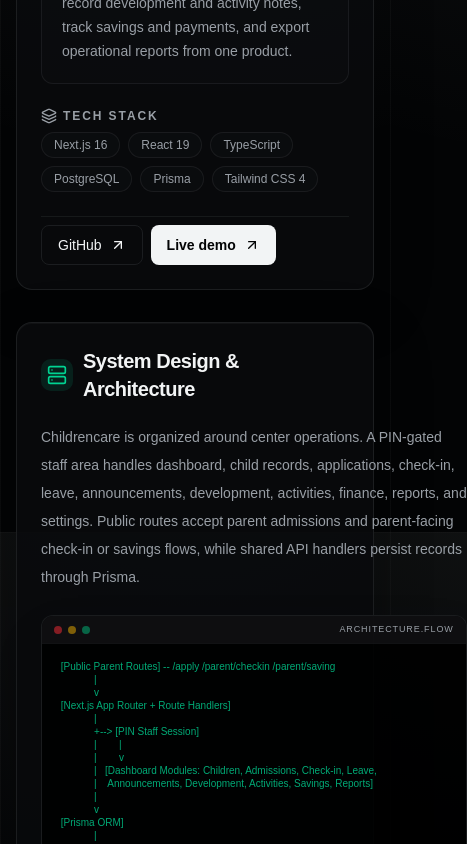
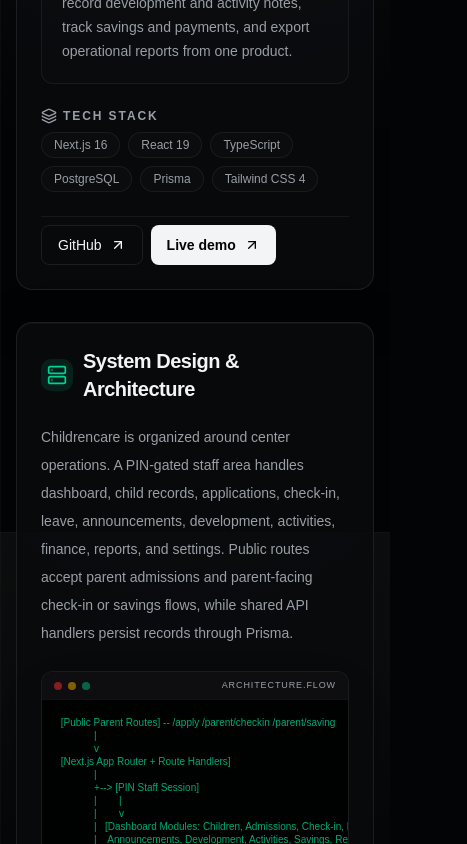
Before and after one commit to Pachara2332/portfolio, a Next.js app: page /projects/childcare-dashboard in a window 390 px wide. Shown: the part 1156-2000 px from the top of the page, 467 px wide, since content can reach past the window. Built offline with nearby package versions, Linux system fonts and the light colour scheme; a web font is replaced by a local one.

Commit message:
fix: enhance layout responsiveness in ProjectDetailPage component

```diff
--- a/components/projects/project-detail-page.tsx
+++ b/components/projects/project-detail-page.tsx
@@ -74,7 +74,7 @@ export function ProjectDetailPage({ project }: { project: Project }) {
   };
 
   return (
-    <main className="mx-auto max-w-5xl px-4 py-12 sm:px-6 lg:px-8">
+    <main className="mx-auto w-full min-w-0 max-w-5xl px-4 py-12 sm:px-6 lg:px-8">
       {/* Back Button */}
       <div className="mb-6">
         <Link
@@ -86,9 +86,9 @@ export function ProjectDetailPage({ project }: { project: Project }) {
         </Link>
       </div>
 
-      <article className="space-y-8">
+      <article className="min-w-0 space-y-8">
         {/* Cover Image Header */}
-        <div className="surface-card overflow-hidden rounded-2xl">
+        <div className="surface-card min-w-0 max-w-full overflow-hidden rounded-2xl">
           {/* Standard Project Overview Info */}
           <div className="space-y-6 p-6 sm:p-8">
             <header className="space-y-3">
@@ -147,7 +147,7 @@ export function ProjectDetailPage({ project }: { project: Project }) {
                   </p>
                 </div>
 
-                <div className="group/gallery relative overflow-hidden rounded-xl border border-border/75 bg-background">
+                <div className="group/gallery relative min-w-0 max-w-full overflow-hidden rounded-xl border border-border/75 bg-background">
                   <div
                     className={`relative ${
                       project.category === "mobile"
@@ -317,7 +317,7 @@ export function ProjectDetailPage({ project }: { project: Project }) {
 
         {/* 1. System Architecture Section */}
         {projectCopy?.systemArchitecture && (
-          <section className="surface-card rounded-2xl p-6 sm:p-8 space-y-5 border border-border/70">
+          <section className="surface-card min-w-0 max-w-full rounded-2xl p-6 sm:p-8 space-y-5 border border-border/70">
             <h2 className="text-xl font-bold tracking-tight text-foreground flex items-center gap-2.5">
               <span className="p-1.5 rounded-lg bg-emerald-400/12 text-emerald-400">
                 <Server className="size-5" />
@@ -333,8 +333,8 @@ export function ProjectDetailPage({ project }: { project: Project }) {
               </div>
 
               {/* ASCII/Text-based Architecture Flow Chart Console Terminal */}
-              <div className="lg:col-span-5">
-                <div className="overflow-hidden rounded-xl border border-border/80 bg-black/90 shadow-2xl font-mono text-[10px] text-emerald-400/90 leading-normal">
+              <div className="min-w-0 lg:col-span-5">
+                <div className="max-w-full overflow-hidden rounded-xl border border-border/80 bg-black/90 shadow-2xl font-mono text-[10px] text-emerald-400/90 leading-normal">
                   <div className="flex h-7 items-center gap-1.5 border-b border-border/20 bg-zinc-900/60 px-3 justify-between">
                     <div className="flex items-center gap-1.5">
                       <span className="size-2 rounded-full bg-red-500/50" />
@@ -343,7 +343,7 @@ export function ProjectDetailPage({ project }: { project: Project }) {
                     </div>
                     <span className="text-[9px] text-muted-foreground uppercase tracking-widest">architecture.flow</span>
                   </div>
-                  <pre className="p-4 overflow-x-auto select-none font-mono leading-[1.3] text-emerald-400/80">
+                  <pre className="max-w-full overflow-x-auto p-4 select-none font-mono leading-[1.3] text-emerald-400/80">
                     {projectCopy.systemArchitecture.diagram}
                   </pre>
                 </div>
@@ -354,7 +354,7 @@ export function ProjectDetailPage({ project }: { project: Project }) {
 
         {/* 2. Core Database Schema & Flow Section */}
         {projectCopy?.databaseSchema && (
-          <section className="surface-card rounded-2xl p-6 sm:p-8 space-y-5 border border-border/70">
+          <section className="surface-card min-w-0 max-w-full rounded-2xl p-6 sm:p-8 space-y-5 border border-border/70">
             <h2 className="text-xl font-bold tracking-tight text-foreground flex items-center gap-2.5">
               <span className="p-1.5 rounded-lg bg-cyan-400/12 text-cyan-400">
                 <Database className="size-5" />
@@ -368,7 +368,7 @@ export function ProjectDetailPage({ project }: { project: Project }) {
               </p>
 
               {/* SQL Database Schema Console */}
-              <div className="overflow-hidden rounded-xl border border-border/80 bg-[#0d1117] shadow-xl text-xs text-zinc-300">
+              <div className="max-w-full overflow-hidden rounded-xl border border-border/80 bg-[#0d1117] shadow-xl text-xs text-zinc-300">
                 <div className="flex h-7 items-center gap-1.5 border-b border-border/20 bg-[#161b22] px-3 justify-between">
                   <div className="flex items-center gap-2">
                     <Code className="size-3.5 text-blue-400" />
@@ -376,7 +376,7 @@ export function ProjectDetailPage({ project }: { project: Project }) {
                   </div>
                   <span className="text-[9px] text-zinc-500 font-mono">POSTGRESQL</span>
                 </div>
-                <pre className="p-4 overflow-x-auto font-mono text-[11px] leading-6 text-zinc-300">
+                <pre className="max-w-full overflow-x-auto p-4 font-mono text-[11px] leading-6 text-zinc-300">
                   <code>{projectCopy.databaseSchema.sql}</code>
                 </pre>
               </div>
```
